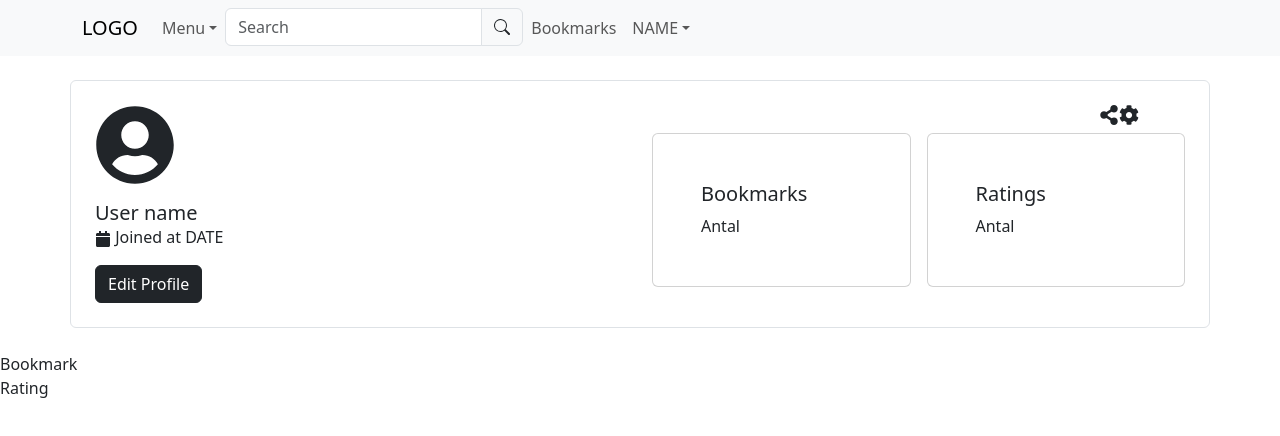
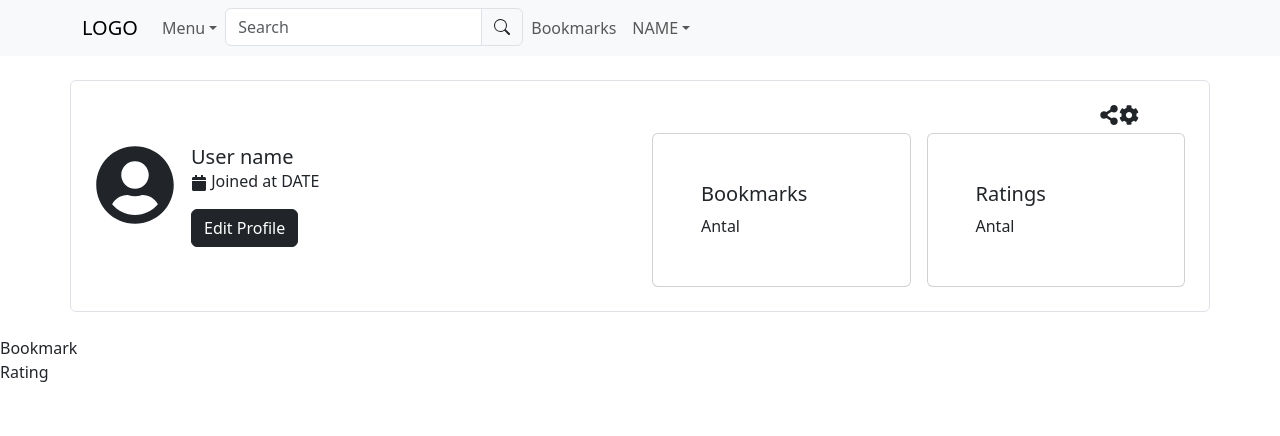
Before and after one commit to SofNyb/moviedatabase, a React (Vite) app: page /profile/1 in a window 1280 px wide. Shown: the top 436 px of the page. Built offline with nearby package versions, Linux system fonts and the light colour scheme.

Commit message:
avatar next to user info

```diff
--- a/src/User/UserHero.jsx
+++ b/src/User/UserHero.jsx
@@ -8,18 +8,17 @@ import { FaCalendar, FaCog, FaShareAlt, FaUserCircle } from "react-icons/fa";
 function UserHero() {
   return (
     <Container className="my-4 p-4 border rounded">
-      <Row>
+      <Row className="align-items-center">
         <Col md={6}>
-          <div className="d-flex flex-column align-items-start">
-            <div className="mb-3">
-              <FaUserCircle size={80} />
+          <div className="d-flex align-items-start gap-3">
+            <FaUserCircle size={80} className="flex-shrink-0" />
+            <div>
+              <Card.Title>User name</Card.Title>
+              <Card.Text>
+                <FaCalendar /> Joined at DATE
+              </Card.Text>
+              <Button variant="dark">Edit Profile</Button>
             </div>
-            <Card.Title>User name</Card.Title>
-
-            <Card.Text>
-              <FaCalendar /> Joined at DATE
-            </Card.Text>
-            <Button variant="dark">Edit Profile</Button>
           </div>
         </Col>
 
```
